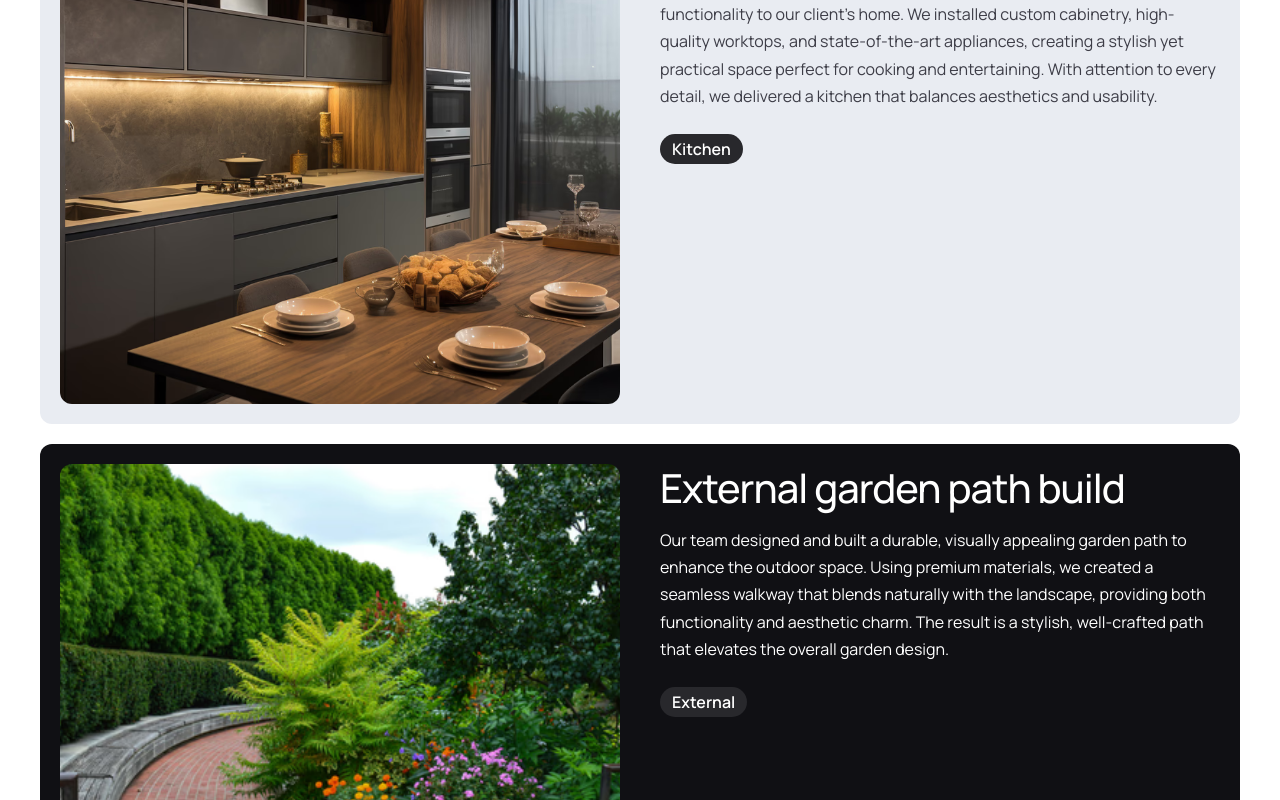
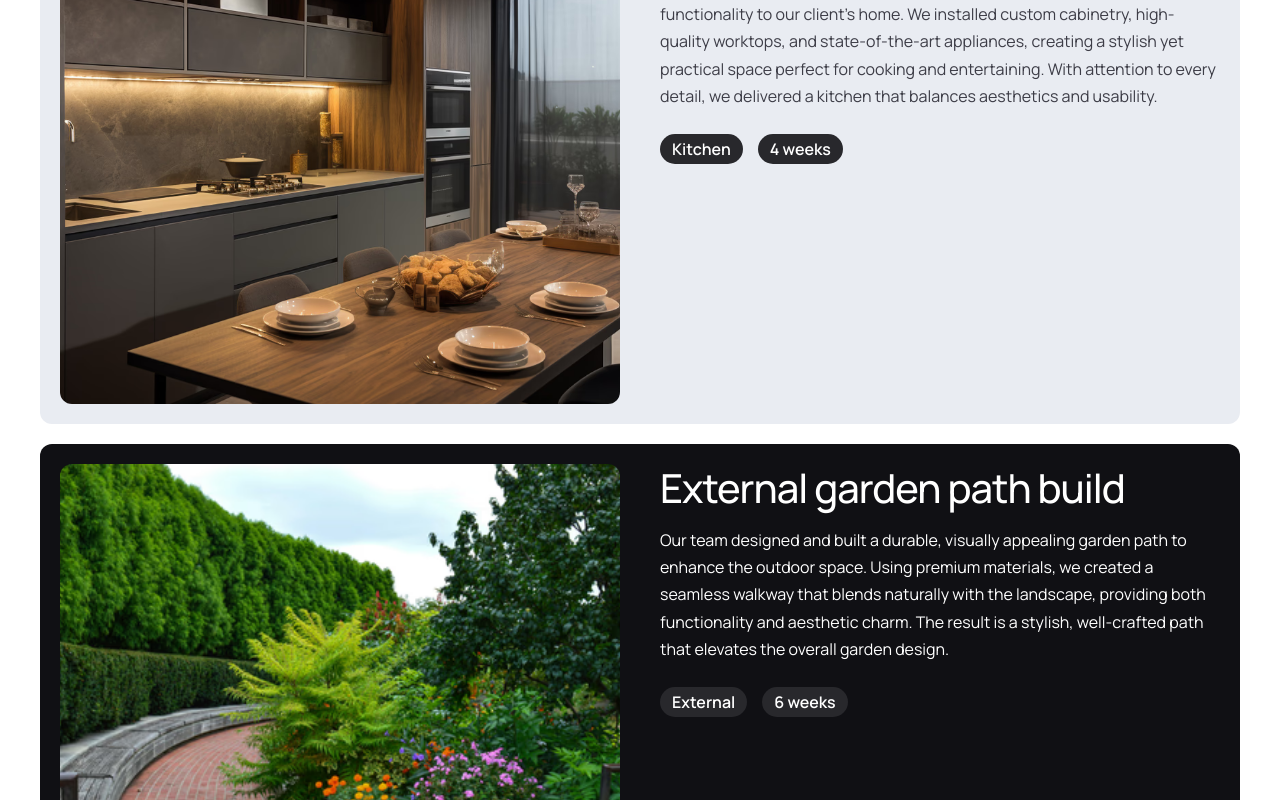
Before and after one commit to edoGultom/LifetimeArt, a Next.js app: page / in a window 1280 px wide. Shown: the part 4080-4880 px from the top of the page. Built offline with nearby package versions, Linux system fonts and the light colour scheme.

Commit message:
fixing section our work

```diff
--- a/src/components/molecules/CardWork.tsx
+++ b/src/components/molecules/CardWork.tsx
@@ -42,6 +42,7 @@ export default function CardWork({ item }: CardWrokProps) {
         </span>
         <div className="mt-[9px] flex gap-[15px]">
           <Label>{item.type}</Label>
+          <Label>{item.weeks}</Label>
         </div>
       </div>
     </div>
```
